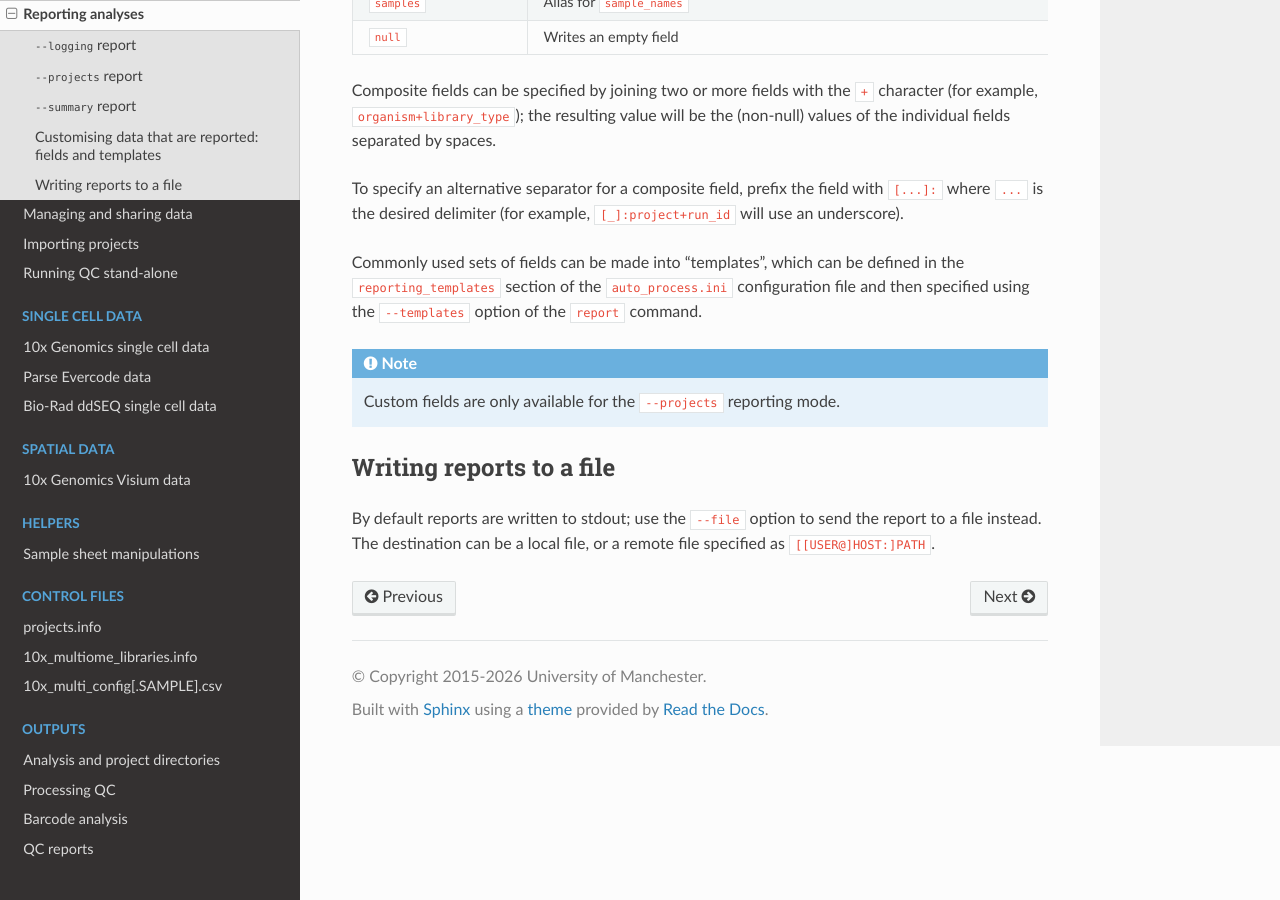
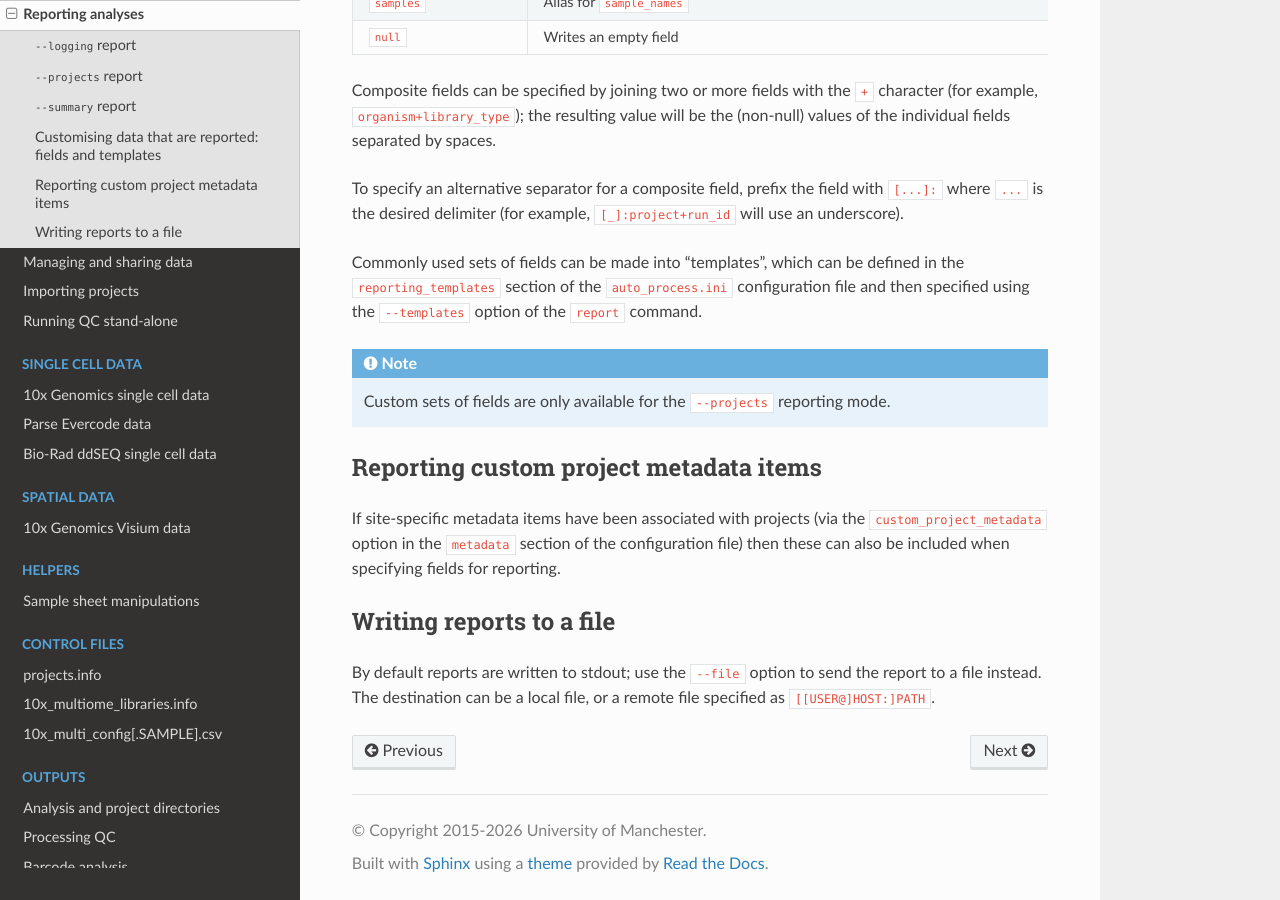
Before and after one commit to fls-bioinformatics-core/auto_process_ngs, a Sphinx documentation site: the page built from docs/source/using/report.rst, in a window 1280 px wide and 900 px high, scrolled down 2832 px. Built offline with Sphinx 7.4.7 and the Read the Docs theme 3.1.0, drawn with Linux system fonts in a browser that asks for light colours; pages that are not in the unit, such as notebooks, are missing from menus.

Commit message:
Update configuration and reporting documentation for custom project metadata.

```diff
--- a/docs/source/using/report.rst
+++ b/docs/source/using/report.rst
@@ -158,8 +158,16 @@ the ``--templates`` option of the ``report`` command.
 
 .. note::
 
-   Custom fields are only available for the ``--projects``
+   Custom sets of fields are only available for the ``--projects``
    reporting mode.
+
+Reporting custom project metadata items
+---------------------------------------
+
+If site-specific metadata items have been associated with projects
+(via the ``custom_project_metadata`` option in the ``metadata`` section
+of the configuration file) then these can also be included when
+specifying fields for reporting.
 
 Writing reports to a file
 -------------------------
```
Also changed, not shown: docs/source/configuration.rst (+41 -9 lines).
